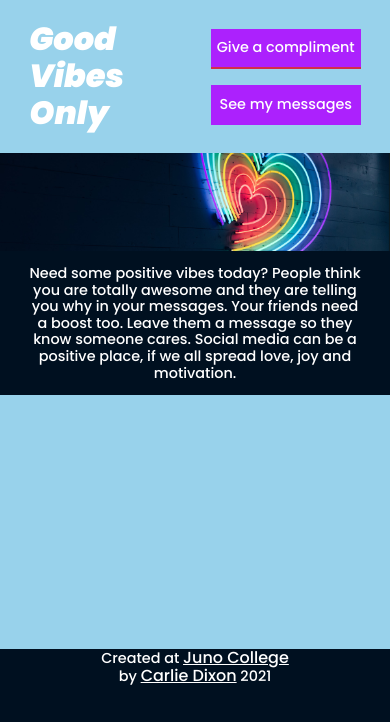
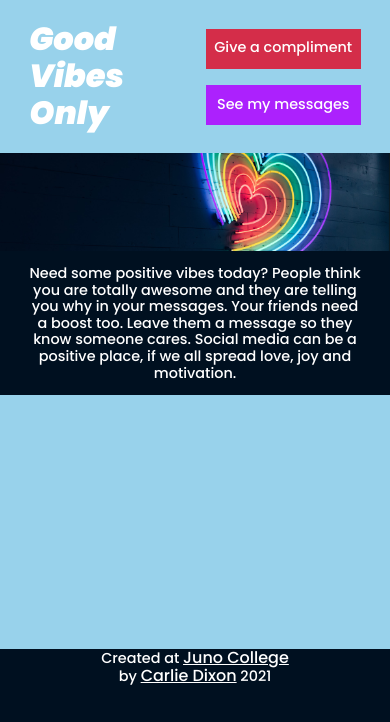
Before and after one commit to cdixon83/carlieDixonProject3, a React (Create React App) app: page / in a window 390 px wide. In both pictures the pointer is over the button "Give a compliment". Shown: the top 722 px of the page. Built offline with nearby package versions, Linux system fonts and the light colour scheme.

Commit message:
fixed some moble view issues

```diff
--- a/src/js/Footer.js
+++ b/src/js/Footer.js
@@ -1,7 +1,7 @@
 const Footer = () => {
     return (
         <footer>
-            <p className="wrapper">Created at <a href="https://junocollege.com/">Juno College</a> <span>by <a href="www.carliedixon.com">Carlie Dixon</a> 2021</span></p>
+            <p className="wrapper">Created at <a href="https://junocollege.com/">Juno College</a> <span>by <a href="https://www.carliedixon.com/">Carlie Dixon</a> 2021</span></p>
         </footer>
     )
 };
--- a/src/sass/_header.scss
+++ b/src/sass/_header.scss
@@ -19,7 +19,8 @@
     margin-right: 15px;
 }
 
-.nav:hover {
+.nav:hover,
+.nav:focus {
     border-bottom: $accent 2px solid;
 }
 
--- a/src/sass/_main.scss
+++ b/src/sass/_main.scss
@@ -38,7 +38,8 @@
     margin: 25px auto;
 }
 
-.submit:hover {
+.submit:hover,
+.submit:focus {
     background-color: $accent;
 }
 
--- a/src/sass/_media.scss
+++ b/src/sass/_media.scss
@@ -26,6 +26,11 @@
         color: $light;
         padding: 0;
     }
+
+    .nav:hover,
+    .nav:focus {
+        background-color: $accent;
+    }
 }
 
 @media (max-width: 475px) {
@@ -36,7 +41,7 @@
     .submit,
     .nav {
         font-size: 0.9rem;
-        width: 150px;
+        width: 155px;
         height: 40px;
     }
 
```
